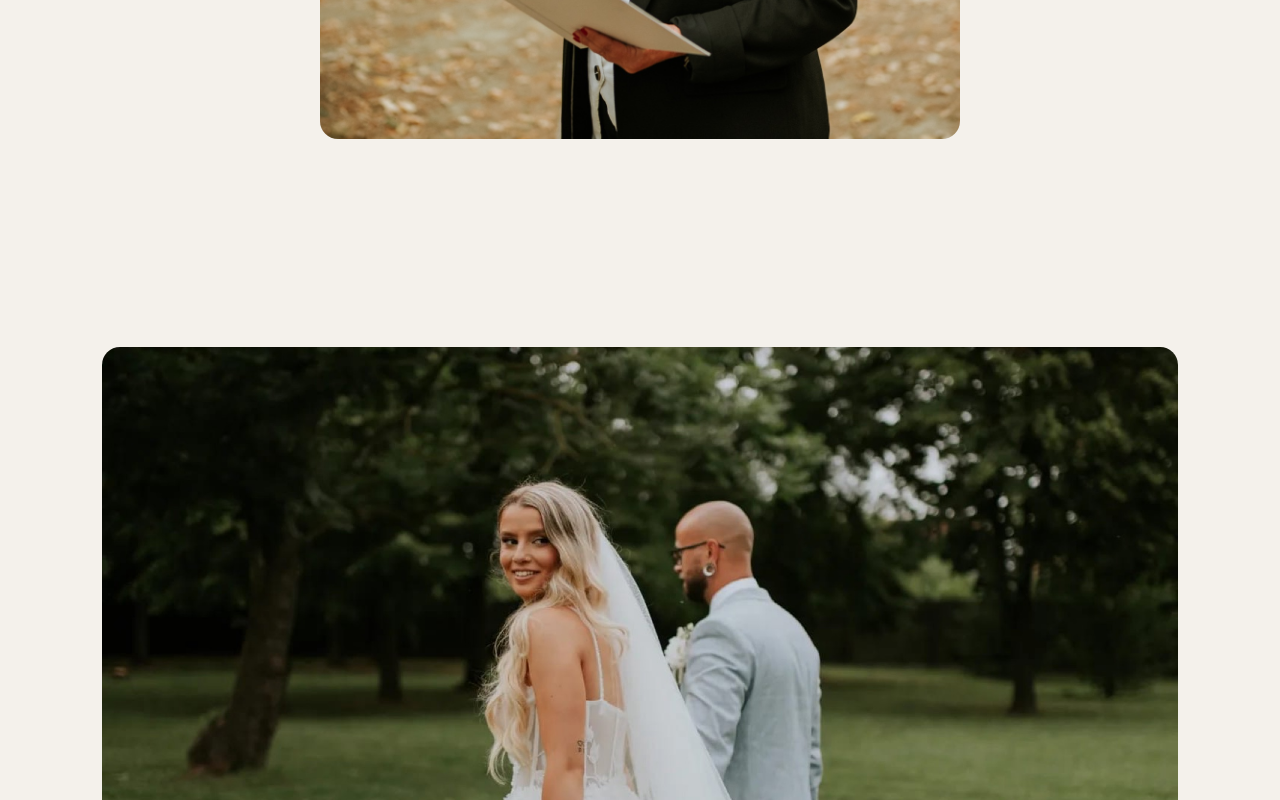
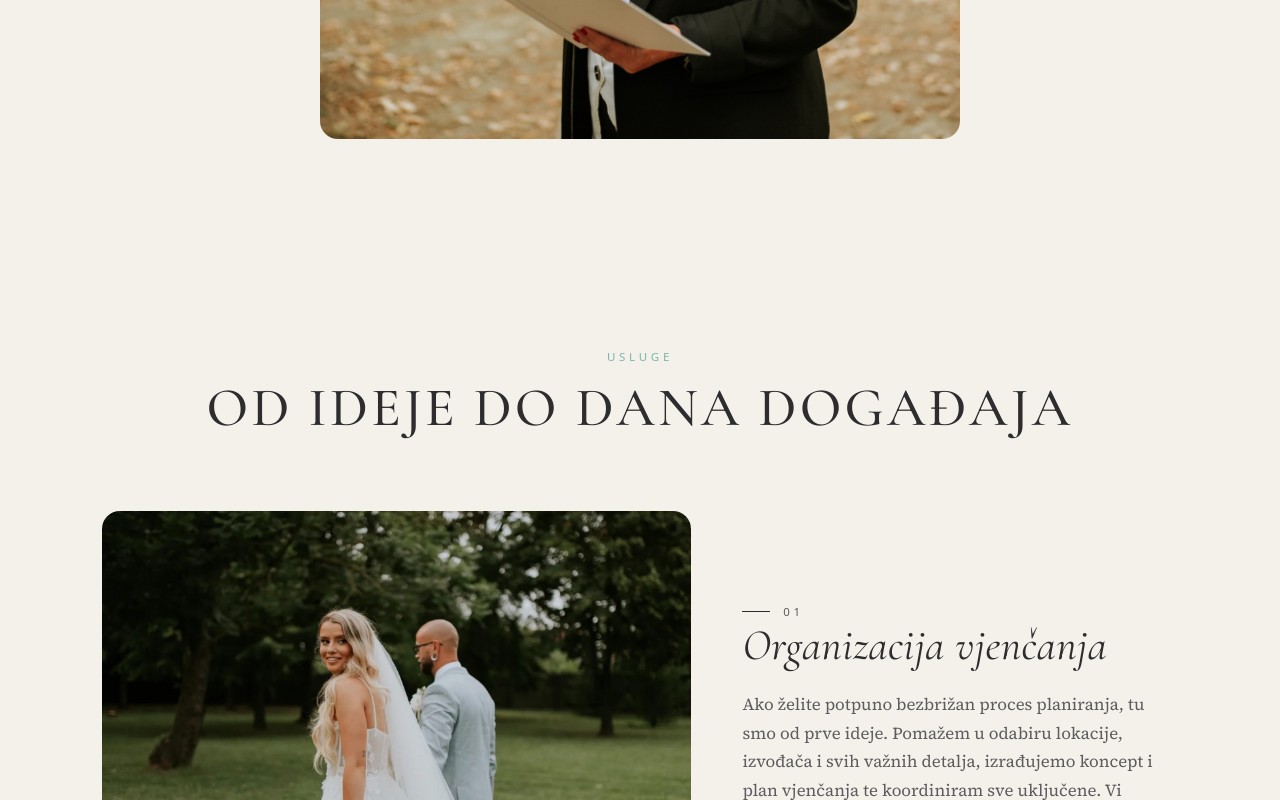
Before and after one commit to mgebela/happiness, a React (Vite) app: page / in a window 1280 px wide. Shown: the part 2000-2800 px from the top of the page. Built offline with nearby package versions, Linux system fonts and the light colour scheme; a web font is replaced by a local one.

Commit message:
List each of the six portfolio services on its own, with quieter motion.
Split the grouped chapters into Tihana’s named offerings and add subtle scroll, hover, and focus polish so the page feels finished without getting flashy.

Co-authored-by: Cursor <cursoragent@cursor.com>

```diff
--- a/index.html
+++ b/index.html
@@ -6,7 +6,7 @@
     <meta name="viewport" content="width=device-width, initial-scale=1, viewport-fit=cover" />
     <meta
       name="description"
-      content="Happiness by Tihana — studio za vjenčanja i događanja iz Osijeka. Organizacija, koordinacija, simbolični matičar i moderacija."
+      content="Happiness by Tihana — studio za vjenčanja i događanja iz Osijeka. Organizacija i koordinacija vjenčanja, simbolični matičar, konzultacije, moderacija i organizacija evenata."
     />
     <link rel="preconnect" href="https://api.fontshare.com" />
     <link rel="preconnect" href="https://cdn.fontshare.com" />
--- a/src/App.tsx
+++ b/src/App.tsx
@@ -1,42 +1,81 @@
-import { FormEvent, useEffect, useState } from "react";
+import { FormEvent, useEffect, useLayoutEffect, useState } from "react";
 import { Logo, Mark } from "./Logo";
 
 const base = import.meta.env.BASE_URL;
 const photo = (name: string) => `${base}photos/${name}`;
 
-const chapters = [
+const services = [
   {
-    id: "vjencanja",
-    kicker: "Organizacija i koordinacija",
-    title: "Vjenčanja",
+    id: "organizacija",
+    kicker: "01",
+    nav: "Organizacija",
+    title: "Organizacija vjenčanja",
     image: "vjencanja.jpg",
+    position: "center 48%",
     alt: "Mlada se okreće prema kameri, mladoženja stoji u parku",
     paragraphs: [
-      "Ako želite potpuno bezbrižan proces, tu smo od prve ideje. Pomažem u odabiru lokacije, izvođača i svih važnih detalja, izrađujemo koncept i plan vjenčanja te koordiniram sve uključene. Vi donosite odluke, a ja brinem da se sve realizira bez stresa.",
-      "Za parove koji su već organizirali većinu dana, tu sam u završnoj fazi i na sam dan. Zajedno prolazimo detalje, izrađujemo jasan protokol i raspored, a na dan vjenčanja koordiniram uzvanike i izvođače. Vaše je samo da uživate.",
+      "Ako želite potpuno bezbrižan proces planiranja, tu smo od prve ideje. Pomažem u odabiru lokacije, izvođača i svih važnih detalja, izrađujemo koncept i plan vjenčanja te koordiniram sve uključene. Vi donosite odluke, a ja brinem da se sve realizira bez stresa.",
     ],
-    more: "Konzultacije su tu za parove koji žele sami organizirati vjenčanje, uz stručne smjernice. Na sastanku prolazimo lokaciju, izvođače, raspored dana i budžet. Vi organizirate, a ja vas usmjeravam kroz proces.",
   },
   {
-    id: "ceremonije",
-    kicker: "Simbolični matičar",
-    title: "Ceremonije",
+    id: "koordinacija",
+    kicker: "02",
+    nav: "Koordinacija",
+    title: "Koordinacija vjenčanja",
+    image: "service-koordinacija.jpg",
+    position: "center 28%",
+    alt: "Priprema lounge kutka na dan događaja",
+    paragraphs: [
+      "Koordinacija je za parove koji su već organizirali većinu vjenčanja, a žele profesionalnu podršku u završnoj fazi i na sam dan. Zajedno prolazimo detalje, izrađujemo jasan protokol i raspored, a na dan vjenčanja koordiniram uzvanike i izvođače. Vaše je samo da uživate.",
+    ],
+  },
+  {
+    id: "maticar",
+    kicker: "03",
+    nav: "Simbolični matičar",
+    title: "Simbolični matičar",
     image: "service-maticar.jpg",
+    position: "center 46%",
     alt: "Ceremonija uz jezero, mladenka i mladoženja pod bijelim suncobranima",
     paragraphs: [
-      "Simbolična ceremonija daje vam slobodu da vjenčanje oblikujete onako kako želite — u prirodi, vinogradu, parku ili mjestu koje za vas ima značenje.",
+      "Simbolična ceremonija daje vam slobodu da vjenčanje oblikujete onako kako želite — u prirodi, vinogradu, parku ili mjestu koje za vas ima značenje. Svaka je personalizirana i prilagođena vašoj priči.",
       "Uz osobne zavjete, glazbu i pažljivo osmišljen govor, često postaje najemotivniji trenutak dana. Ceremoniju vodim i na engleskom jeziku.",
     ],
   },
   {
-    id: "dogadanja",
-    kicker: "Eventi i moderacija",
-    title: "Događanja",
+    id: "konzultacije",
+    kicker: "04",
+    nav: "Konzultacije",
+    title: "Konzultacije",
+    image: "gallery-04.jpg",
+    position: "center 42%",
+    alt: "Cvjetni detalj ceremonije — pampas, dalije i hortenzije",
+    paragraphs: [
+      "Konzultacije su za parove koji žele sami organizirati vjenčanje, uz stručne smjernice. Na sastanku prolazimo lokaciju, izvođače, raspored dana i budžet. Dobijete jasne odgovore i praktične savjete. Vi organizirate, a ja vas usmjeravam kroz proces.",
+    ],
+  },
+  {
+    id: "moderacija",
+    kicker: "05",
+    nav: "Moderacija",
+    title: "Moderacija događanja",
+    image: "service-moderacija.jpg",
+    position: "center 42%",
+    alt: "Par na proslavi gleda vatromet, ruke u zraku",
+    paragraphs: [
+      "Zahvaljujući godinama rada na radiju, moderacija mi je prirodan dio posla. Vodim programe, predstavljam sudionike i brinem da događaj ima dobar ritam, jasnu komunikaciju i ugodnu atmosferu. Dobra moderacija povezuje cijeli događaj u jednu cjelinu.",
+    ],
+  },
+  {
+    id: "eventi",
+    kicker: "06",
+    nav: "Eventi",
+    title: "Organizacija evenata",
     image: "dogadanja.jpg",
+    position: "center 58%",
     alt: "Lounge kutak na otvorenom, drvene klupe i bijeli jastuci",
     paragraphs: [
-      "Osim vjenčanja, Studio Happiness organizira privatna i poslovna događanja — od ideje i koncepta do realizacije. Cilj je događaj s jasnom pričom, dobrom atmosferom i profesionalnom organizacijom.",
-      "Zahvaljujući godinama rada na radiju, moderacija mi je prirodan dio posla. Vodim programe, predstavljam sudionike i brinem da događaj ima dobar ritam i ugodnu atmosferu.",
+      "Osim vjenčanja, Studio Happiness organizira privatna i poslovna događanja — od ideje i koncepta do realizacije. Cilj je događaj s jasnom pričom, dobrom atmosferom i profesionalnom organizacijom, bilo da se radi o proslavi, korporativnom eventu ili posebnoj prilici.",
     ],
   },
 ];
@@ -74,7 +113,6 @@ const moments = [
 
 export default function App() {
   const [menuOpen, setMenuOpen] = useState(false);
-  const [openChapter, setOpenChapter] = useState<string | null>(null);
   const [sent, setSent] = useState(false);
   const [scrolled, setScrolled] = useState(false);
 
@@ -83,6 +121,32 @@ export default function App() {
     onScroll();
     window.addEventListener("scroll", onScroll, { passive: true });
     return () => window.removeEventListener("scroll", onScroll);
+  }, []);
+
+  useLayoutEffect(() => {
+    const motion = window.matchMedia("(prefers-reduced-motion: reduce)");
+    if (motion.matches) return;
+
+    const nodes = Array.from(document.querySelectorAll(".reveal"));
+    if (!nodes.length) return;
+
+    document.documentElement.classList.add("has-reveal");
+    const io = new IntersectionObserver(
+      (entries) => {
+        entries.forEach((entry) => {
+          if (!entry.isIntersecting) return;
+          entry.target.classList.add("is-visible");
+          io.unobserve(entry.target);
+        });
+      },
+      { threshold: 0.14, rootMargin: "0px 0px -8% 0px" }
+    );
+    nodes.forEach((node) => io.observe(node));
+
+    return () => {
+      io.disconnect();
+      document.documentElement.classList.remove("has-reveal");
+    };
   }, []);
 
   function closeMenu() {
@@ -96,6 +160,9 @@ export default function App() {
 
   return (
     <div className="site" id="pocetak">
+      <a className="skip-link" href="#o-meni">
+        Preskočite na sadržaj
+      </a>
       <header className={`nav${menuOpen ? " is-open" : ""}${scrolled ? " is-scrolled" : ""}`}>
         <span className="nav-side" />
         <Logo compact />
@@ -116,14 +183,18 @@ export default function App() {
             <a href="#o-meni" onClick={closeMenu}>
               O meni
             </a>
-            <a href="#vjencanja" onClick={closeMenu}>
-              Vjenčanja
+            <a href="#usluge" onClick={closeMenu}>
+              Usluge
             </a>
-            <a href="#ceremonije" onClick={closeMenu}>
-              Ceremonije
-            </a>
-            <a href="#dogadanja" onClick={closeMenu}>
-              Događanja
+            <div className="menu-services">
+              {services.map((service) => (
+                <a key={service.id} href={`#${service.id}`} onClick={closeMenu}>
+                  {service.nav}
+                </a>
+              ))}
+            </div>
+            <a href="#trenuci" onClick={closeMenu}>
+              Trenuci
             </a>
             <a href="#kontakt" onClick={closeMenu}>
               Upit
@@ -155,13 +226,13 @@ export default function App() {
         </div>
         <div className="hero-caption">
           <h1>Vjenčanja i događanja koja se pamte</h1>
-          <a className="hero-cta" href="#kontakt">
+          <a className="btn btn-light" href="#kontakt">
             Započnite priču
           </a>
         </div>
       </section>
 
-      <section className="manifesto" id="o-meni">
+      <section className="manifesto reveal" id="o-meni">
         <p className="eyebrow">Studio Happiness · Osijek</p>
         <h2>Svaka priča zaslužuje pažnju</h2>
         <div className="manifesto-copy">
@@ -184,37 +255,37 @@ export default function App() {
         </figure>
       </section>
 
-      {chapters.map((chapter) => (
-        <section className="chapter" id={chapter.id} key={chapter.id}>
+      <section className="services-intro reveal" id="usluge">
+        <p className="eyebrow">Usluge</p>
+        <h2>Od ideje do dana događaja</h2>
+      </section>
+
+      {services.map((service, index) => (
+        <section
+          className={`chapter reveal${index % 2 ? " is-reverse" : ""}`}
+          id={service.id}
+          key={service.id}
+        >
           <figure className="feature-photo">
-            <img src={photo(chapter.image)} alt={chapter.alt} />
+            <img
+              src={photo(service.image)}
+              alt={service.alt}
+              style={{ objectPosition: service.position }}
+            />
           </figure>
           <div className="chapter-copy">
-            <p className="eyebrow">{chapter.kicker}</p>
-            <h2>{chapter.title}</h2>
-            {chapter.paragraphs.map((text) => (
+            <p className="eyebrow">{service.kicker}</p>
+            <h2>{service.title}</h2>
+            {service.paragraphs.map((text) => (
               <p key={text.slice(0, 24)}>{text}</p>
             ))}
-            {chapter.more && (
-              <>
-                <button
-                  className="text-link"
-                  onClick={() =>
-                    setOpenChapter((current) => (current === chapter.id ? null : chapter.id))
-                  }
-                >
-                  {openChapter === chapter.id ? "Zatvorite" : "Saznajte više"}
-                </button>
-                {openChapter === chapter.id && <p className="more">{chapter.more}</p>}
-              </>
-            )}
           </div>
         </section>
       ))}
 
       <section className="moments" id="trenuci">
         <p className="eyebrow">Trenuci</p>
-        <h2>Priče koje smo već ispričali</h2>
+        <h2 className="reveal">Priče koje smo već ispričali</h2>
         <div className="moment-stack">
           {moments.map((item) => (
             <figure key={item.src} className="moment-card">
@@ -228,11 +299,11 @@ export default function App() {
         </div>
       </section>
 
-      <section className="enquire" id="kontakt">
+      <section className="enquire reveal" id="kontakt">
         <p className="eyebrow">Upit</p>
         <h2>Priča počinje ovdje</h2>
         <p className="enquire-lede">
-          Javite se za vjenčanje, ceremoniju ili event. Odgovaram osobno.
+          Javite se za vjenčanje, ceremoniju, event ili konzultacije. Odgovaram osobno.
         </p>
         <div className="enquire-grid">
           <ul className="contact-list">
@@ -273,11 +344,12 @@ export default function App() {
               </label>
               <label>
                 Usluga
-                <select name="service" defaultValue="vjencanja">
-                  <option value="vjencanja">Vjenčanja</option>
-                  <option value="ceremonije">Ceremonije</option>
-                  <option value="dogadanja">Događanja</option>
-                  <option value="konzultacije">Konzultacije</option>
+                <select name="service" defaultValue="organizacija">
+                  {services.map((service) => (
+                    <option key={service.id} value={service.id}>
+                      {service.title}
+                    </option>
+                  ))}
                 </select>
               </label>
               <label>
@@ -296,11 +368,13 @@ export default function App() {
         </div>
       </section>
 
-      <footer className="footer">
+      <footer className="footer reveal">
         <nav>
-          <a href="#vjencanja">Vjenčanja</a>
-          <a href="#ceremonije">Ceremonije</a>
-          <a href="#dogadanja">Događanja</a>
+          {services.map((service) => (
+            <a key={service.id} href={`#${service.id}`}>
+              {service.nav}
+            </a>
+          ))}
           <a href="#o-meni">O meni</a>
           <a href="#kontakt">Upit</a>
         </nav>
--- a/src/index.css
+++ b/src/index.css
@@ -20,6 +20,7 @@
 
 html {
   scroll-behavior: smooth;
+  scroll-padding-top: 5.5rem;
   overflow-x: clip;
 }
 
@@ -36,6 +37,35 @@ body {
 
 a {
   color: inherit;
+}
+
+.skip-link {
+  position: fixed;
+  left: 1rem;
+  top: -4.5rem;
+  z-index: 80;
+  padding: 0.7rem 1rem;
+  background: var(--ink);
+  color: var(--white);
+  font-family: var(--sans);
+  font-size: 0.72rem;
+  letter-spacing: 0.16em;
+  text-transform: uppercase;
+  text-decoration: none;
+}
+
+.skip-link:focus,
+.skip-link:focus-visible {
+  top: 1rem;
+}
+
+:focus {
+  outline: none;
+}
+
+:focus-visible {
+  outline: 2px solid var(--teal);
+  outline-offset: 3px;
 }
 
 button,
@@ -215,6 +245,8 @@ img {
   background: var(--paper);
   display: grid;
   place-items: center;
+  overflow-y: auto;
+  padding: 5rem 1.2rem 2rem;
 }
 
 .menu-overlay nav {
@@ -228,6 +260,24 @@ img {
   font-family: var(--serif);
   font-size: clamp(2rem, 5vw, 3.2rem);
   font-weight: 400;
+  transition: color 0.25s ease;
+}
+
+.menu-overlay a:hover {
+  color: var(--teal);
+}
+
+.menu-services {
+  display: grid;
+  gap: 0.45rem;
+  margin: 0.15rem 0 0.55rem;
+}
+
+.menu-services a {
+  font-family: var(--sans);
+  font-size: 0.72rem;
+  letter-spacing: 0.16em;
+  text-transform: uppercase;
 }
 
 .hero {
@@ -325,34 +375,19 @@ img {
   text-shadow: 0 2px 28px rgba(45, 44, 46, 0.4);
 }
 
-.hero-cta {
-  display: inline-flex;
-  align-items: center;
-  justify-content: center;
+.hero-caption .btn {
   margin-top: 1.35rem;
-  padding: 0.85rem 1.55rem;
-  border: 1px solid rgba(251, 250, 247, 0.88);
-  background: transparent;
-  color: var(--white);
-  text-decoration: none;
-  font-family: var(--sans);
-  font-size: 0.72rem;
-  font-weight: 500;
-  letter-spacing: 0.22em;
-  text-transform: uppercase;
-  transition: background 0.3s ease, color 0.3s ease, border-color 0.3s ease;
 }
 
-.hero-cta:hover {
-  background: var(--white);
-  color: var(--ink);
-  border-color: var(--white);
+.has-reveal .reveal {
+  opacity: 0;
+  transform: translateY(1.15rem);
+  transition: opacity 0.85s ease, transform 0.85s ease;
 }
 
-@media (prefers-reduced-motion: reduce) {
-  .hero-media {
-    display: none;
-  }
+.has-reveal .reveal.is-visible {
+  opacity: 1;
+  transform: none;
 }
 
 .eyebrow {
@@ -392,6 +427,7 @@ h2 {
 }
 
 .manifesto,
+.services-intro,
 .chapter,
 .moments,
 .enquire {
@@ -453,26 +489,75 @@ h2 {
   object-position: center 28%;
 }
 
+.services-intro {
+  padding: 6.5rem 8vw 1.2rem;
+  text-align: center;
+}
+
+.services-intro h2 {
+  text-transform: uppercase;
+  letter-spacing: 0.06em;
+  font-size: clamp(1.8rem, 4.4vw, 3.4rem);
+  font-weight: 500;
+  margin-bottom: 0;
+}
+
 .chapter {
-  padding: 6.5rem 8vw 5.5rem;
+  display: grid;
+  grid-template-columns: minmax(0, 1.15fr) minmax(0, 0.85fr);
+  gap: 3.2rem;
+  align-items: center;
+  padding: 3.4rem 8vw;
+}
+
+.chapter.is-reverse {
+  grid-template-columns: minmax(0, 0.85fr) minmax(0, 1.15fr);
+}
+
+.chapter.is-reverse .chapter-copy {
+  order: -1;
+}
+
+.chapter .feature-photo {
+  position: relative;
+  margin: 0;
+  max-width: none;
+  min-width: 0;
+  overflow: hidden;
+  border-radius: 18px;
 }
 
 .chapter .feature-photo img {
-  aspect-ratio: 3 / 2;
+  aspect-ratio: 4 / 3;
+  width: 100%;
+  border-radius: 0;
+  transition: transform 1s cubic-bezier(0.22, 1, 0.36, 1);
 }
 
-.chapter#vjencanja .feature-photo img {
-  object-position: center 48%;
+.chapter .feature-photo::after {
+  content: "";
+  position: absolute;
+  inset: 0;
+  background: rgba(45, 44, 46, 0);
+  pointer-events: none;
+  transition: background 0.5s ease;
 }
 
-.chapter#dogadanja .feature-photo img {
-  object-position: center 58%;
+@media (hover: hover) {
+  .chapter .feature-photo:hover img {
+    transform: scale(1.045);
+  }
+
+  .chapter .feature-photo:hover::after {
+    background: rgba(45, 44, 46, 0.14);
+  }
 }
 
 .chapter-copy {
-  max-width: 46rem;
-  margin: 2.4rem auto 0;
+  max-width: 36rem;
+  margin: 0;
   text-align: left;
+  min-width: 0;
 }
 
 .chapter-copy .eyebrow {
@@ -494,29 +579,11 @@ h2 {
 .chapter-copy h2 {
   font-style: italic;
   font-weight: 400;
+  font-size: clamp(2rem, 3.4vw, 3.35rem);
 }
 
 .chapter-copy p + p {
   margin-top: 1.1rem;
-}
-
-.text-link {
-  display: inline-block;
-  margin-top: 1.6rem;
-  padding: 0;
-  border: 0;
-  border-bottom: 1px solid var(--ink);
-  background: none;
-  cursor: pointer;
-  font-family: var(--sans);
-  font-size: 0.72rem;
-  letter-spacing: 0.22em;
-  text-transform: uppercase;
-  color: var(--ink);
-}
-
-.more {
-  margin-top: 1.2rem !important;
 }
 
 .moments {
@@ -548,6 +615,7 @@ h2 {
   height: 100%;
   object-fit: cover;
   border-radius: 0;
+  transition: transform 1.1s cubic-bezier(0.22, 1, 0.36, 1);
 }
 
 .moment-card::after {
@@ -556,6 +624,17 @@ h2 {
   inset: 0;
   background: rgba(20, 20, 20, 0.32);
   pointer-events: none;
+  transition: background 0.5s ease;
+}
+
+@media (hover: hover) {
+  .moment-card:hover img {
+    transform: scale(1.05);
+  }
+
+  .moment-card:hover::after {
+    background: rgba(20, 20, 20, 0.46);
+  }
 }
 
 .moment-card figcaption {
@@ -623,6 +702,13 @@ h2 {
 
 .contact-list a {
   text-decoration: none;
+  border-bottom: 1px solid transparent;
+  transition: color 0.25s ease, border-color 0.25s ease;
+}
+
+.contact-list a:hover {
+  color: var(--teal);
+  border-bottom-color: var(--teal);
 }
 
 form {
@@ -634,6 +720,10 @@ form {
 form .full,
 form .btn {
   grid-column: 1 / -1;
+}
+
+form .btn {
+  margin-top: 0.6rem;
 }
 
 label {
@@ -660,6 +750,15 @@ textarea {
   letter-spacing: 0;
   font-family: var(--body);
   font-size: 1rem;
+  transition: border-color 0.25s ease, box-shadow 0.25s ease;
+}
+
+input:focus-visible,
+select:focus-visible,
+textarea:focus-visible {
+  outline: none;
+  border-bottom-color: var(--teal);
+  box-shadow: 0 1px 0 var(--teal);
 }
 
 textarea {
@@ -671,23 +770,59 @@ textarea {
   display: inline-flex;
   align-items: center;
   justify-content: center;
-  margin-top: 0.6rem;
-  border: 0;
-  border-bottom: 1px solid var(--ink);
-  background: transparent;
-  color: var(--ink);
-  padding: 0.7rem 0;
+  padding: 0.9rem 1.5rem;
+  border: 1px solid var(--ink);
+  background: var(--ink);
+  color: var(--white);
+  text-decoration: none;
   letter-spacing: 0.22em;
   text-transform: uppercase;
   font-family: var(--sans);
   font-size: 0.72rem;
+  font-weight: 500;
   cursor: pointer;
+  transition: background 0.3s ease, color 0.3s ease, border-color 0.3s ease;
 }
 
-.btn:hover,
+.btn:hover {
+  background: transparent;
+  color: var(--ink);
+}
+
+.btn-light {
+  background: var(--white);
+  color: var(--ink);
+  border-color: var(--white);
+}
+
+.btn-light:hover {
+  background: transparent;
+  color: var(--white);
+}
+
+.btn-light:focus-visible {
+  outline-color: var(--white);
+}
+
+.text-link {
+  display: inline-block;
+  padding: 0;
+  border: 0;
+  border-bottom: 1px solid var(--ink);
+  background: none;
+  color: var(--ink);
+  text-decoration: none;
+  font-family: var(--sans);
+  font-size: 0.72rem;
+  letter-spacing: 0.22em;
+  text-transform: uppercase;
+  cursor: pointer;
+  transition: color 0.25s ease, border-color 0.25s ease;
+}
+
 .text-link:hover {
   color: var(--teal);
-  border-color: var(--teal);
+  border-bottom-color: var(--teal);
 }
 
 .thanks {
@@ -724,6 +859,13 @@ textarea {
   font-size: 0.68rem;
   letter-spacing: 0.2em;
   text-transform: uppercase;
+  border-bottom: 1px solid transparent;
+  transition: color 0.25s ease, border-color 0.25s ease;
+}
+
+.footer a:hover {
+  color: var(--teal);
+  border-bottom-color: var(--teal);
 }
 
 .footer p {
@@ -789,7 +931,7 @@ textarea {
     padding: 0 1.25rem calc(1.7rem + env(safe-area-inset-bottom));
   }
 
-  .hero-cta {
+  .hero-caption .btn {
     margin-top: 1.05rem;
     padding: 0.75rem 1.25rem;
     font-size: 0.66rem;
@@ -817,8 +959,25 @@ textarea {
 
   .manifesto,
   .enquire,
+  .services-intro,
   .chapter {
     padding: 3.8rem max(1.25rem, env(safe-area-inset-right)) 3.4rem max(1.25rem, env(safe-area-inset-left));
+  }
+
+  .services-intro {
+    padding-bottom: 0.4rem;
+  }
+
+  .chapter,
+  .chapter.is-reverse {
+    grid-template-columns: 1fr;
+    gap: 1.5rem;
+    padding-top: 2.6rem;
+    padding-bottom: 2.6rem;
+  }
+
+  .chapter.is-reverse .chapter-copy {
+    order: 0;
   }
 
   .moments {
@@ -845,12 +1004,14 @@ textarea {
     max-width: 14ch;
   }
 
-  .chapter-copy {
-    margin-top: 1.5rem;
+  .chapter-copy h2 {
+    font-size: 2.05rem;
   }
 
-  .chapter-copy h2 {
-    font-size: 2.35rem;
+  .services-intro h2 {
+    font-size: 1.48rem;
+    letter-spacing: 0.045em;
+    line-height: 1.22;
   }
 
   .enquire-grid,
@@ -860,11 +1021,15 @@ textarea {
   }
 
   .chapter .feature-photo img {
-    aspect-ratio: 4 / 3;
+    aspect-ratio: 5 / 4;
   }
 
   .menu-overlay a {
     font-size: clamp(1.8rem, 8vw, 2.4rem);
+  }
+
+  .menu-services a {
+    font-size: 0.68rem;
   }
 
   .footer {
@@ -891,7 +1056,32 @@ textarea {
   }
 
   .manifesto h2,
+  .services-intro h2,
   .moments h2 {
     font-size: 1.4rem;
   }
 }
+
+@media (prefers-reduced-motion: reduce) {
+  html {
+    scroll-behavior: auto;
+  }
+
+  .hero-media {
+    display: none;
+  }
+
+  .has-reveal .reveal,
+  .has-reveal .reveal.is-visible {
+    opacity: 1;
+    transform: none;
+    transition: none;
+  }
+
+  .chapter .feature-photo img,
+  .moment-card img,
+  .chapter .feature-photo::after,
+  .moment-card::after {
+    transition: none;
+  }
+}
```
Also changed, not shown: public/photos/service-koordinacija.jpg (added), public/photos/service-moderacija.jpg (added).
